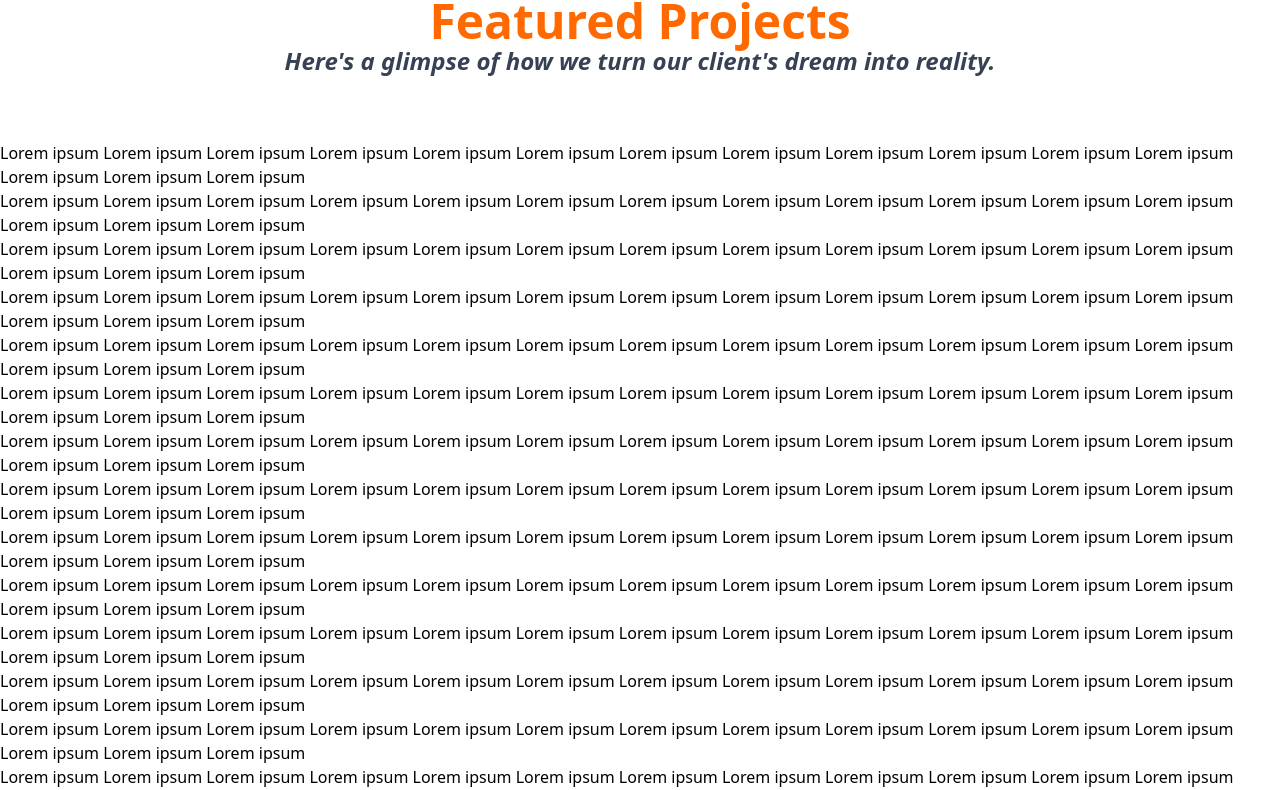
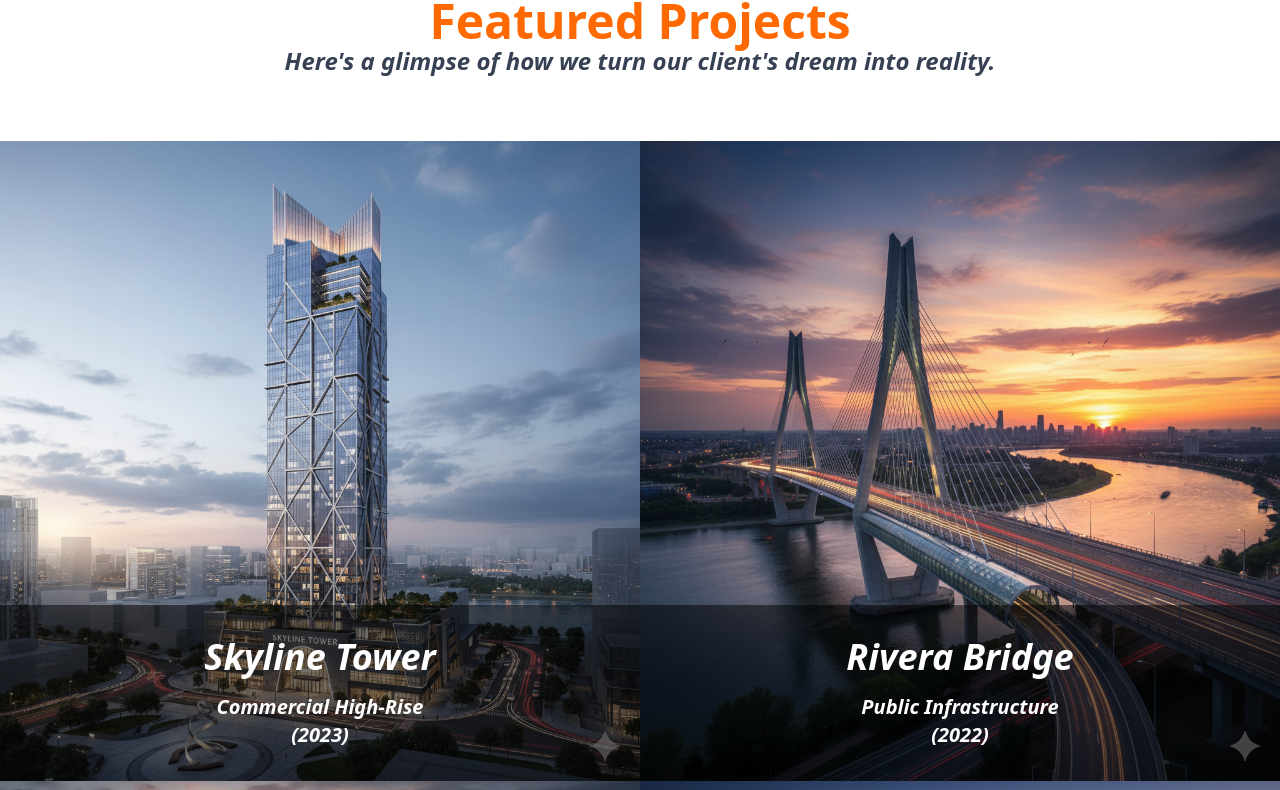
Before and after one commit to khianvictorycalderon/Exponentium-Construction, a React (Vite) app: page / in a window 1280 px wide. Shown: the part 2340-3130 px from the top of the page. Built offline with nearby package versions, Linux system fonts and the light colour scheme.

Commit message:
Finished projects section

```diff
--- a/src/components/projects-card.tsx
+++ b/src/components/projects-card.tsx
@@ -1,5 +1,29 @@
-export const ProjectCard = () => (
-    <div>
+interface ProjectCardProps {
+    key: string;
+    title: string;
+    description: string;
+    year: number;
+    bgImage: string;
 
+}
+
+export const ProjectCard = ({
+    key,
+    title,
+    description,
+    year,
+    bgImage
+}: ProjectCardProps) => (
+    <div
+        className="flex-[100%] md:flex-1/2 h-[60vh] md:h-[70vh] lg:h-[80vh] bg-cover bg-center flex flex-col justify-end"
+        style={{
+            backgroundImage: `url(${bgImage})`
+        }}
+        >
+        <div className="bg-black/50 text-white py-2 md:py-4 lg:py-8 text-center">
+            <h2 className="text-2xl md:text-3xl lg:text-4xl italic font-semibold">{title}</h2>
+            <h3 className="pt-2 md:pt-4 font-semibold italic text-xl">{description}</h3>
+            <h3 className="font-semibold italic text-xl">({year})</h3>
+        </div>
     </div>
 );
--- a/src/sections/projects.tsx
+++ b/src/sections/projects.tsx
@@ -1,3 +1,4 @@
+import { ProjectCard } from "../components/projects-card";
 import SectionContainer from "../components/section-container";
 import { SubHeadingText } from "../components/typography";
 
@@ -40,6 +41,17 @@ export const ProjectSection = () => {
                     </SubHeadingText>
                 </>
             </SectionContainer>
+            <div className="flex flex-wrap pt-16">
+                {Projects.map((item, index) => (
+                    <ProjectCard
+                        key={`${item.title}-${index}`}
+                        title={item.title}
+                        description={item.description}
+                        year={item.year}
+                        bgImage={item.bgImage}
+                    />
+                ))}
+            </div>
         </section>
     );
 
```
